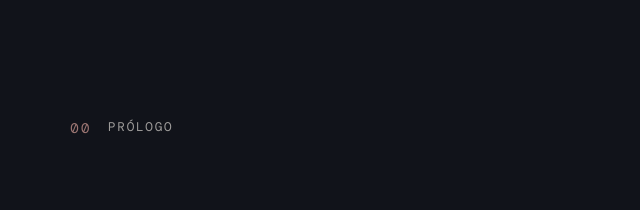
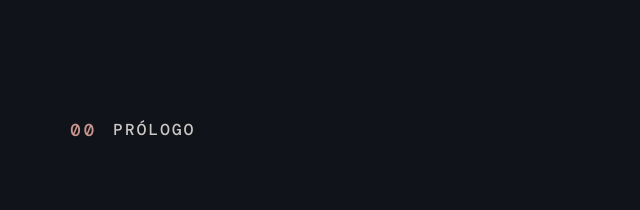
Before and after one commit to arrow98-hub/before-i-knew-it-was-you, a React (Vite) app: page / in a window 1280 px wide. Shown: the part 800-1010 px from the top of the page, without its empty margins (45-685 px from the left). Built offline with nearby package versions, Linux system fonts and the light colour scheme; a web font is replaced by a local one.

Commit message:
Chapter_Label2

```diff
--- a/src/styles.css
+++ b/src/styles.css
@@ -390,15 +390,20 @@ main {
   gap: 16px;
   position: relative;
   z-index: 3;
-  font-size: 14px;
+  font-family: "DM Mono", monospace;
+  font-size: clamp(1rem, 1.35vw, 1.35rem);
+  font-weight: 500;
   line-height: 1.2;
-  opacity: 0.62;
+  opacity: 0.82;
+}
+.chapter-label span {
+  display: block;
 }
 .chapter-label span:first-child {
   color: #f1b2a9;
 }
 .chapter-label span:last-child {
-  font-size: 0.9em;
+  font-size: 0.92em;
   letter-spacing: 0.14em;
 }
 .copy {
@@ -725,6 +730,7 @@ footer h2 {
   .chapter-label {
     position: absolute;
     top: 60px;
+    font-size: 1rem;
   }
   .copy,
   .looks .copy,
```
